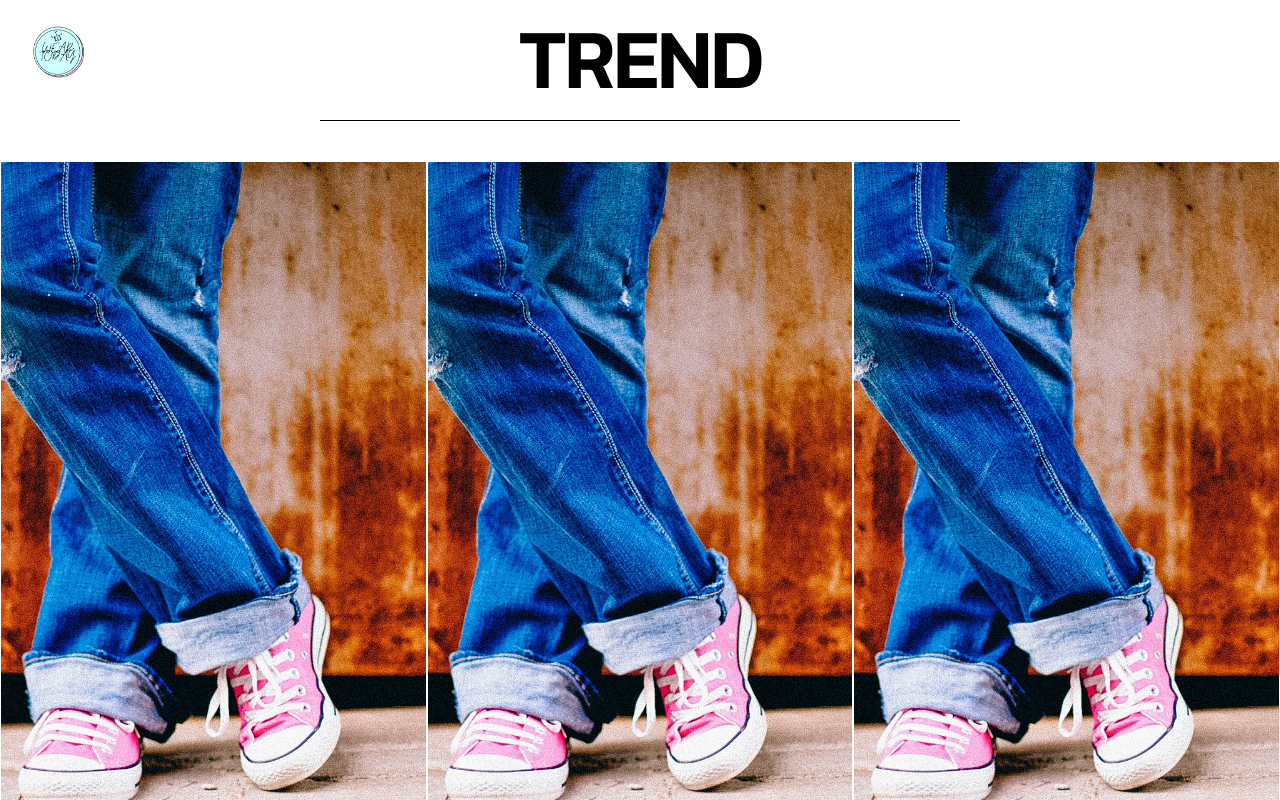
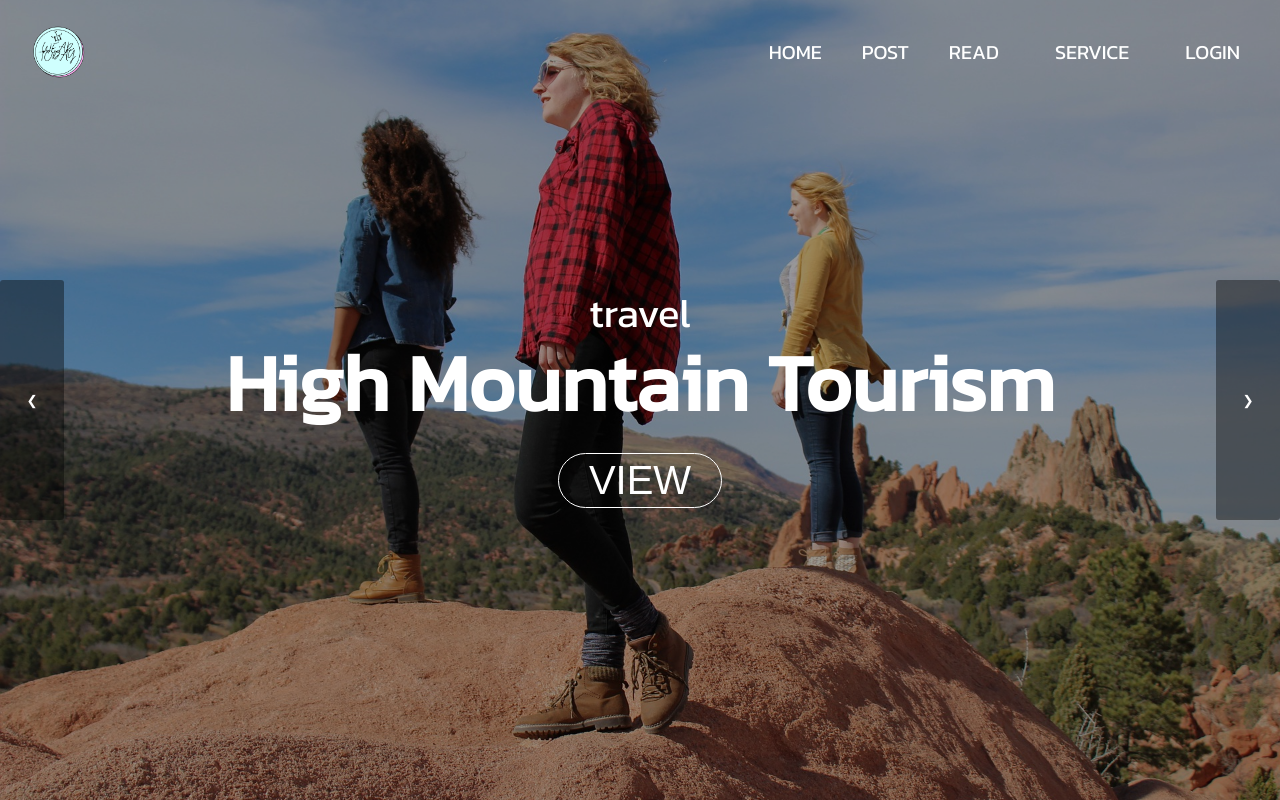
Before and after one commit to panuwat-moonkham/wear-today-react, a React (Create React App) app: page / in a window 1280 px wide. Shown: the top 800 px of the page. Built offline with nearby package versions, Linux system fonts and the light colour scheme.

Commit message:
edit home page

```diff
--- a/src/pages/Home.js
+++ b/src/pages/Home.js
@@ -4,6 +4,7 @@ import { Link } from 'react-router-dom'
 import ShowItem from '../components/ShowItem'
 import image from '../assets/img2.jpg'
 import logoImage from '../assets/logo.png'
+import SlideShow from '../components/SlideShow'
 
 const Title = styled.div`
   text-align: center;
@@ -33,6 +34,7 @@ function Home () {
   return (
     <>
       <Container>
+        <SlideShow />
         <Content>
           <Title>TREND</Title>
           <Item>
```
